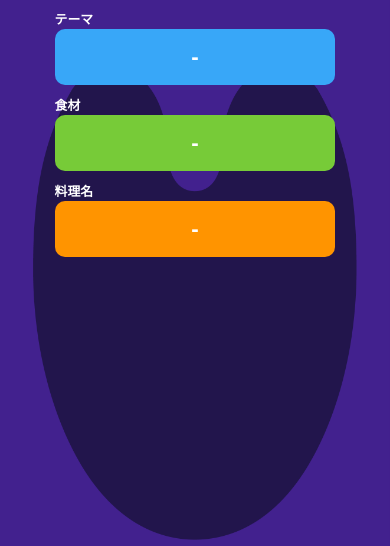
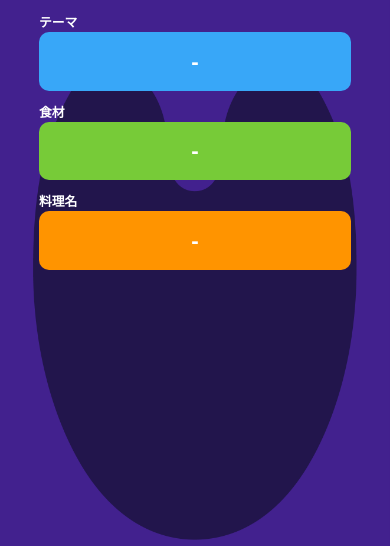
Before and after one commit to kmurata08/hungry_slot, a plain HTML site: page index.html in a window 390 px wide. Shown: the part 135-681 px from the top of the page. Drawn offline with nearby package versions, Linux system fonts and the light colour scheme.

Commit message:
Adjust responsive

```diff
--- a/index.html
+++ b/index.html
@@ -8,13 +8,13 @@
     <meta name="viewport" content="width=device-width, initial-scale=1.0, maximum-scale=1.0, shrink-to-fit=no,user-scalable=no">
     <!--<meta property="fb:app_id" content="">
   <meta property="og:type" content="website">
-  <meta property="og:url" content="https://salpha.edgenium.com/salpha/">
-  <meta property="og:site_name" content="絞り込みアルファ">
+  <meta property="og:url" content="">
+  <meta property="og:site_name" content="Hungry Slot">
   <meta property="og:title" content="Hungry Slot | 酸いも甘いも運任せ!">
   <meta property="og:description" content="毎日の献立に使うも良し、宅飲みで友達と遊ぶのも良し。次世代の料理がここから誕生するかも!?">
-  <meta property="og:image" content="{% static 'img/s_ogp.png' %}">
-  <link rel="shortcut icon" href="{% static 'img/favicon.ico' %}">
-  <link rel="apple-touch-icon-precomposed" href="{% static 'img/webclip.png' %}">-->
+  <meta property="og:image" content="img/s_ogp.png">
+  <link rel="shortcut icon" href="img/favicon.ico">
+  <link rel="apple-touch-icon-precomposed" href="img/webclip.png">-->
     <link rel="stylesheet" type="text/css" href="static/css/styles.css">
     <style type="text/css">
         [v-cloak] {
@@ -24,7 +24,7 @@
 </head>
 <body>
     <header>
-        <svg xmlns="http://www.w3.org/2000/svg" viewBox="0 0 749.2 138.28"><defs><style>.cls-1{fill:#fff;}</style></defs><title>上歯-sp</title><path class="cls-1" d="M-775.4,413.14V476.5c0,41.38,0,74.92,74.92,74.92s74.92-33.54,74.92-74.92c0,41.38,0,74.92,74.92,74.92s74.92-33.54,74.92-74.92c0,41.38,0,74.92,74.92,74.92s74.92-33.54,74.92-74.92c0,41.38,0,74.92,74.92,74.92S-176,517.88-176,476.5c0,41.38,0,74.92,74.92,74.92S-26.2,517.88-26.2,476.5V413.14Z" transform="translate(775.4 -413.14)"/></svg>
+        <svg xmlns="http://www.w3.org/2000/svg" viewBox="0 0 749.2 138.28"><defs><style>.cls-1{fill:#fff;}</style></defs><title>上歯</title><path class="cls-1" d="M-775.4,413.14V476.5c0,41.38,0,74.92,74.92,74.92s74.92-33.54,74.92-74.92c0,41.38,0,74.92,74.92,74.92s74.92-33.54,74.92-74.92c0,41.38,0,74.92,74.92,74.92s74.92-33.54,74.92-74.92c0,41.38,0,74.92,74.92,74.92S-176,517.88-176,476.5c0,41.38,0,74.92,74.92,74.92S-26.2,517.88-26.2,476.5V413.14Z" transform="translate(775.4 -413.14)"/></svg>
         <a href="http://www.edgenium.com/" target="_blank"><img src="static/img/hs_logo_em.png" alt="ロゴ"/></a>
         <div class="title">
             <img src="static/img/hs_logo.png" alt="ロゴ" />
@@ -49,15 +49,15 @@
                     </td>
                 </tr>
             </table>
+        </section>
+        <footer>
+            <svg xmlns="http://www.w3.org/2000/svg" viewBox="0 0 749.2 74.92"><defs><style>.cls-1{fill:#fff;}</style></defs><title>下歯</title><path class="cls-1" d="M-76.32,458.71c0-41.38,0-74.92,74.92-74.92s74.92,33.54,74.92,74.92" transform="translate(76.32 -383.79)"/><path class="cls-1" d="M73.52,458.71c0-41.38,0-74.92,74.92-74.92s74.92,33.54,74.92,74.92" transform="translate(76.32 -383.79)"/><path class="cls-1" d="M373.2,458.71c0-41.38,0-74.92,74.92-74.92S523,417.33,523,458.71" transform="translate(76.32 -383.79)"/><path class="cls-1" d="M523,458.71c0-41.38,0-74.92,74.92-74.92s74.92,33.54,74.92,74.92" transform="translate(76.32 -383.79)"/><path class="cls-1" d="M223.36,458.71c0-41.38,0-74.92,74.92-74.92s74.92,33.54,74.92,74.92" transform="translate(76.32 -383.79)"/></svg>
             <div class="push-btn hover-op">
                 <span>{{ buttonLabel }}</span>
                 <input v-on:click="clickButton" type="button">
             </div>
-        </section>
+        </footer>
     </main>
-    <footer>
-        <svg xmlns="http://www.w3.org/2000/svg" viewBox="0 0 749.2 138.28"><defs><style>.cls-1{fill:#fff;}</style></defs><title>下歯</title><path class="cls-1" d="M-87.25,179.05c-74.92,0-74.92,33.54-74.92,74.92,0-41.38,0-74.92-74.92-74.92S-312,212.59-312,254c0-41.38,0-74.92-74.92-74.92s-74.92,33.54-74.92,74.92c0-41.38,0-74.92-74.92-74.92s-74.92,33.54-74.92,74.92c0-41.38,0-74.92-74.92-74.92s-74.92,33.54-74.92,74.92v63.35h749.2V254C-12.33,212.59-12.33,179.05-87.25,179.05Z" transform="translate(761.53 -179.05)"/></svg>
-    </footer>
     <script type="text/javascript" src="https://cdn.jsdelivr.net/npm/vue/dist/vue.js"></script>
     <script type="text/javascript" src="./script.js"></script>
 </body>
--- a/static/css/styles.scss
+++ b/static/css/styles.scss
@@ -1,9 +1,15 @@
 @import "sanitize";
+@mixin media-queries-tab {
+    @media screen and (min-width:705px) and (max-width:960px) {
+        @content;
+    }
+}
 @mixin media-queries-pc {
-   @media screen and (min-width: 769px) {
-       @content;
-   }
+    @media screen and (min-width: 960px) {
+        @content;
+    }
 }
+
 .hover-op {
     -webkit-transition: all 0.2s ease-in-out;
     transition: all 0.2s ease-in-out;
@@ -106,7 +112,9 @@ header{
         z-index: 1;
         position: fixed;
         top: -30px;
-
+        @include media-queries-tab {
+            display: none;
+        }
         @include media-queries-pc {
             display: none;
         }
@@ -116,14 +124,15 @@ header{
         position: fixed;
         top: 1%;
         left: 4%;
-
         @include media-queries-pc {
             top: 4%;
         }
         & img{
             width: 46px;
             height: auto;
-
+            @include media-queries-tab {
+                width: 60px;
+            }
             @include media-queries-pc {
                 width: 84px;
             }
@@ -140,6 +149,9 @@ header{
         }
         & img{
             max-width: 170px;
+            @include media-queries-tab {
+                display: none;
+            }
             @include media-queries-pc {
                 display: none;
             }
@@ -159,13 +171,84 @@ header{
 }
 
 footer{
+    @include media-queries-tab {
+        background: #F54EA2;
+        width: 75%;
+        height: 19vh;
+        position: fixed;
+        z-index: 1;
+        bottom: 0;
+    }
     & svg{
         position: fixed;
-        bottom: -30px;
+        bottom: 0px;
+        z-index: 2;
+        @include media-queries-tab {
+            z-index: 2;
+            bottom: 19vh;
+            width: 36vw;
+            left: 32%;
+        }
         @include media-queries-pc {
             bottom: -25px;
-            width: 24%;
-            left: 38%;
+            width: 30vw;
+            left: 35%;
+        }
+    }
+    & .push-btn{
+        position: fixed;
+        bottom: 0;
+        left: 10%;
+        width: 80%;
+        height: 20vh;
+        background-size: contain;
+        background-position: center;
+        background-image : url(../img/hs_tongue.png);
+        animation: skew 2.3s linear infinite;
+        color: white;
+        @include media-queries-tab {
+            bottom: 19%;
+            height: 10vh;
+        }
+        @include media-queries-pc {
+            bottom: -34px;
+            left: 42%;
+            width: 16%;
+            height: 20vh;
+        }
+        & input{
+            width: 80%;
+            height: 125px;
+            position: fixed;
+            left: 10%;
+            bottom: 4%;
+            border: none;
+            outline: none;
+
+            @include media-queries-pc {
+                left: 1%;
+                bottom: 2%;
+                width: 100%;
+                height: 17vh;
+            }
+            &:hover{
+                cursor: pointer;
+            }
+        }
+        & span{
+            display: block;
+            margin-top: 8%;
+            text-align: center;
+            font-size: 1.6rem;
+            @include media-queries-tab {
+                margin-top: 4%;
+                font-size: 1.4rem;
+            }
+            @include media-queries-pc {
+                margin-top: 45px;
+                bottom: 60px;
+                font-size: 1.4rem;
+            }
         }
     }
 }
@@ -175,35 +258,57 @@ footer{
     background-size: contain;
     background-position: center;
     background-image : url(../img/hs_mouth.png);
-
+    @include media-queries-tab {
+        position: fixed;
+        display: flex;
+        align-items: center;
+        justify-content: center;
+        height: 100%;
+        width: 100%;
+        bottom: 0;
+        background-image : url(../img/hs_monster.png);
+    }
     @include media-queries-pc {
+        background-position: bottom;
         position: fixed;
+        display: flex;
+        align-items: center;
+        justify-content: center;
         height: 100%;
         width: 100%;
         bottom: 0;
         background-image : url(../img/hs_monster.png);
     }
     & svg{
-        display: none;
-
+        display: block;
+        @include media-queries-tab {
+            display: block;
+        }
         @include media-queries-pc {
             display: block;
             z-index: 1;
             position: fixed;
-            width: 24%;
-            top: 37%;
+            width: 24vw;
             left: 38%;
+            bottom: 0%;
         }
     }
 }
 
 .slot-container{
-    padding: 48% 5% 0;
     color: white;
-
+    padding: 50% 0;
+    @include media-queries-tab {
+        position: fixed;
+        padding: 0;
+        margin: 11% auto;
+        width: 35%;
+    }
     @include media-queries-pc {
-        padding: 17% 0;
-        margin: 0px 37%;
+        position: fixed;
+        padding: 0;
+        margin: 70px auto;
+        width: 24%;
     }
     & table{
         width: 100%;
@@ -220,11 +325,6 @@ footer{
     & td{
         display: block;
         padding: 0 10%;
-    }
-    & td:first-child{
-        @include media-queries-pc {
-            margin-top: 24%;
-        }
     }
     & td:nth-child(2),td:nth-child(3){
         margin-top: 3%;
@@ -259,52 +359,4 @@ footer{
             background-color: #ff9400;
         }
     }
-    & .push-btn{
-        position: fixed;
-        bottom: 0;
-        left: 10%;
-        width: 80%;
-        height: 20vh;
-        background-size: contain;
-        background-position: center;
-        background-image : url(../img/hs_tongue.png);
-        animation: skew 2.3s linear infinite;
-
-        @include media-queries-pc {
-            bottom: -34px;
-            left: 42%;
-            width: 16%;
-            height: 20vh;
-        }
-        & input{
-            width: 80%;
-            height: 125px;
-            position: fixed;
-            left: 10%;
-            bottom: 4%;
-            border: none;
-            outline: none;
-
-            @include media-queries-pc {
-                left: 1%;
-                bottom: 2%;
-                width: 100%;
-                height: 17vh;
-            }
-            &:hover{
-                cursor: pointer;
-            }
-        }
-        & span{
-            display: block;
-            margin-top: 8%;
-            text-align: center;
-            font-size: 1.6rem;
-            @include media-queries-pc {
-                margin-top: 35px;
-                bottom: 60px;
-                font-size: 1.4rem;
-            }
-        }
-    }
 }
```
Also changed, not shown: static/css/styles.css.
